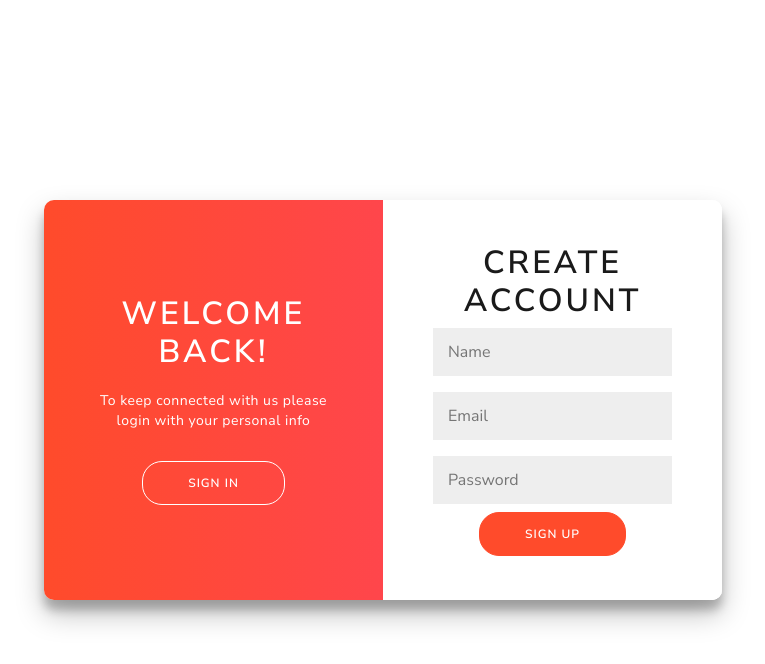
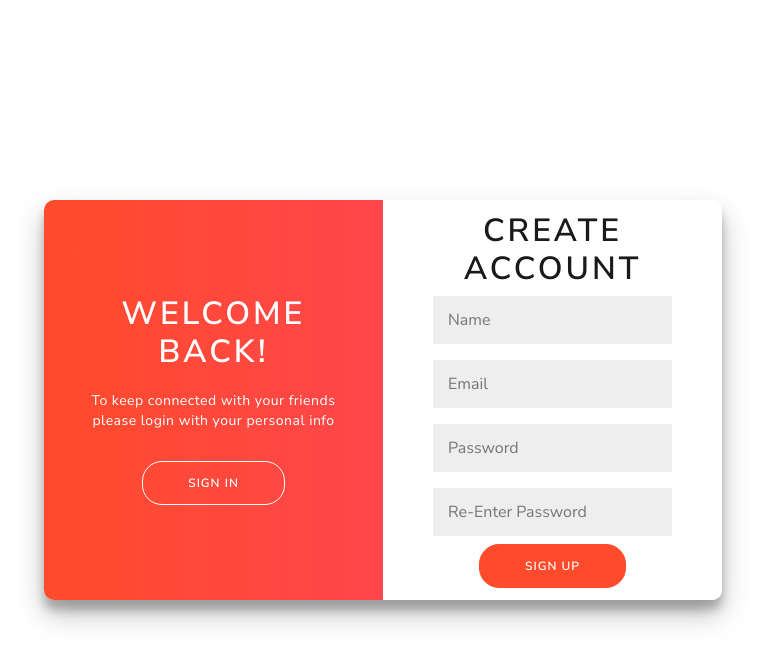
Before and after one commit to sandeshjung/Chat-App, a React (Create React App) app in the folder frontend/: page / in a window 1280 px wide. Both pictures are taken after a click on the button "SIGIN UP". Shown: the top 664 px of the page, without its empty margins (257-1022 px from the left). Built offline with nearby package versions, Linux system fonts and the light colour scheme.

Commit message:
Login feature completely implmented

```diff
--- a/frontend/src/Screen/LoginScreen.js
+++ b/frontend/src/Screen/LoginScreen.js
@@ -1,5 +1,7 @@
 import { React, useState } from "react";
 import styled from "styled-components";
+import { useDispatch } from "react-redux";
+import { login } from "../actions/userAction";
 
 export const Container = styled.div`
   background-color: #fff;
@@ -164,6 +166,14 @@ const LoginScreen = () => {
   const [email, setEmail] = useState("");
   const [password, setPassword] = useState("");
   const [signIn, toggle] = useState(true);
+
+  const dispatch = useDispatch();
+
+  const loginHandler = (e) => {
+    e.preventDefault();
+    dispatch(login(email, password));
+  };
+
   return (
     <>
       <Container>
@@ -173,15 +183,26 @@ const LoginScreen = () => {
             <Input type="text" placeholder="Name" />
             <Input type="email" placeholder="Email" />
             <Input type="password" placeholder="Password" />
+            <Input type="password" placeholder="Re-Enter Password" />
             <Button>Sign Up</Button>
           </Form>
         </SignUpContainer>
 
         <SignInContainer signinIn={signIn}>
-          <Form>
+          <Form onSubmit={loginHandler}>
             <Title>Sign in</Title>
-            <Input type="email" placeholder="Email" />
-            <Input type="password" placeholder="Password" />
+            <Input
+              type="email"
+              placeholder="Email"
+              value={email}
+              onChange={(e) => setEmail(e.target.value)}
+            />
+            <Input
+              type="password"
+              placeholder="Password"
+              value={password}
+              onChange={(e) => setPassword(e.target.value)}
+            />
             <Anchor href="#">Forgot your password?</Anchor>
             <Button>Sigin In</Button>
           </Form>
@@ -192,15 +213,16 @@ const LoginScreen = () => {
             <LeftOverlayPanel signinIn={signIn}>
               <Title style={{ color: "#fff" }}>Welcome Back!</Title>
               <Paragraph>
-                To keep connected with us please login with your personal info
+                To keep connected with your friends please login with your
+                personal info
               </Paragraph>
               <GhostButton onClick={() => toggle(true)}>Sign In</GhostButton>
             </LeftOverlayPanel>
 
             <RightOverlayPanel signinIn={signIn}>
-              <Title style={{ color: "#fff" }}>Hello, Friend!</Title>
+              <Title style={{ color: "#fff" }}>Hello!</Title>
               <Paragraph>
-                Enter Your personal details and start journey with us
+                Enter Your personal details and start chatting
               </Paragraph>
               <GhostButton onClick={() => toggle(false)}>Sigin Up</GhostButton>
             </RightOverlayPanel>
--- a/frontend/src/index.js
+++ b/frontend/src/index.js
@@ -9,7 +9,7 @@ import App from "./App";
 const root = ReactDOM.createRoot(document.getElementById("root"));
 root.render(
   // <Provider store={store}>
-  <>
+  <Provider store={store}>
     <App />
-  </>
+  </Provider>
 );
```
